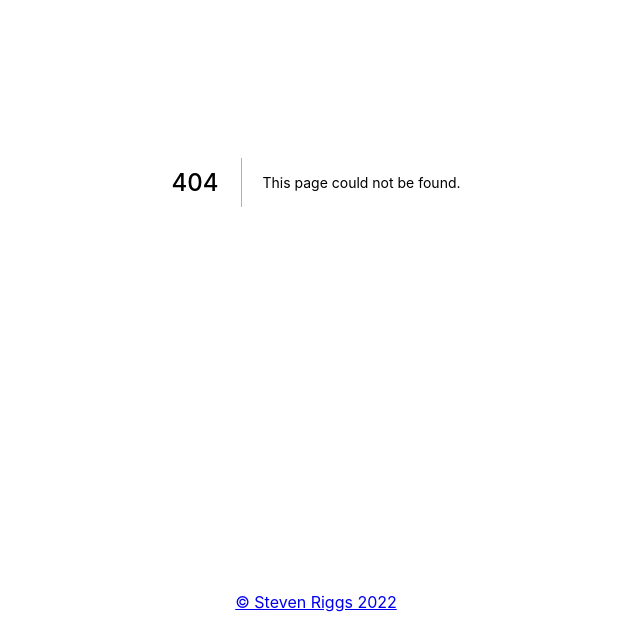
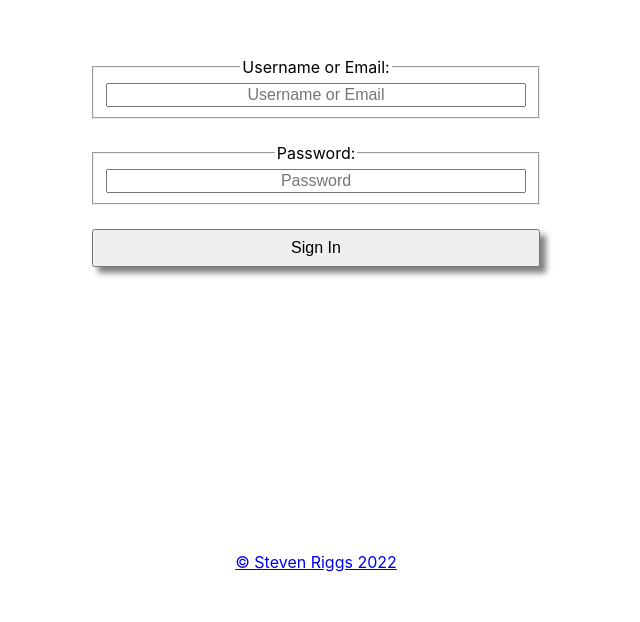
Before and after one commit to StevenDRiggs/bpaint-frontend-website, a Next.js app in the folder v0/: page /signin in a window 1280 px wide. Before the commit this address had no page. Shown: the part 218-840 px from the top of the page, without its empty margins (324-964 px from the left). After the commit the page ends 800 px from the top, so only its background shows below. Built offline with nearby package versions, Linux system fonts and the light colour scheme.

Commit message:
created and connected signin page

```diff
--- /dev/null
+++ b/v0/pages/signin.tsx
@@ -0,0 +1,79 @@
+import type { NextPage } from 'next'
+import {useState} from 'react'
+
+import styles from '../styles/SignUpSignIn.module.scss'
+
+
+const SignIn: NextPage = () => {
+  const [usernameOrEmail, setUsernameOrEmail] = useState('')
+  const [password, setPassword] = useState('')
+
+  const handleChange = event => {
+    const target = event.target as HtmlElement
+    eval(`set${target.name}(target.value.trim())`)
+  }
+
+  const handleSubmit = event => {
+    event.preventDefault()
+      fetch('http://localhost:5000/login', {
+        mode: 'cors',
+        method: 'POST',
+        headers: {
+          'Content-Type': 'application/json',
+        },
+        body: JSON.stringify({
+          user: {
+            username_or_email: usernameOrEmail,
+            password,
+          },
+        }),
+      })
+      .then(resp => resp.json())
+      .then(json => alert(JSON.stringify(json)))
+      .catch(err => alert(`ERROR: ${JSON.stringify(err)}`))
+  }
+
+
+  return (
+    <main>
+      <form onSubmit={handleSubmit}>
+        <fieldset className={styles.formField}>
+          <legend>
+            Username or Email:
+          </legend>
+          <input
+            type='text'
+            id='usernameOrEmail'
+            name='UsernameOrEmail'
+            value={usernameOrEmail}
+            placeholder='Username or Email'
+            onChange={handleChange}
+            required
+          />
+        </fieldset>
+        <fieldset className={styles.formField}>
+          <legend>
+            Password:
+          </legend>
+          <input
+            type='password'
+            id='password'
+            name='Password'
+            value={password}
+            placeholder='Password'
+            onChange={handleChange}
+            required
+          />
+        </fieldset>
+        <input
+          type='submit'
+          className={styles.submitButton}
+          value='Sign In'
+        />
+      </form>
+    </main>
+  )
+}
+
+
+export default SignIn
--- a/v0/pages/signup.tsx
+++ b/v0/pages/signup.tsx
@@ -12,7 +12,7 @@ const SignUp: NextPage = () => {
 
   const handleChange = event => {
     const target = event.target as HtmlElement
-    eval(`set${target.name}(target.value)`)
+    eval(`set${target.name}(target.value.trim())`)
   }
 
   const handleSubmit = event => {
@@ -36,13 +36,13 @@ const SignUp: NextPage = () => {
       .then(json => alert(JSON.stringify(json)))
       .catch(err => alert(`ERROR: ${JSON.stringify(err)}`))
     } else {
-      alert('password and password confirmation must match')
+      alert('Password and Password Confirmation must match')
     }
   }
 
 
   return (
-    <main className='main'>
+    <main>
       <form onSubmit={handleSubmit}>
         <fieldset className={styles.formField}>
           <legend>
```
